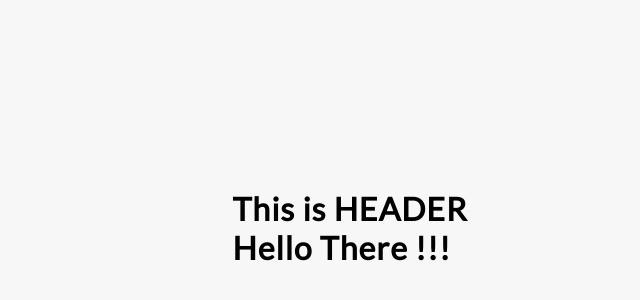
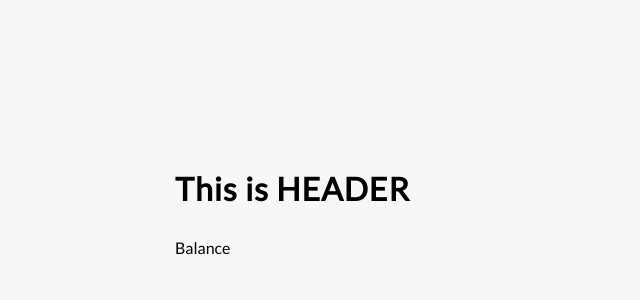
Before and after one commit to OmarMohmdSuleiman/Expense-tracker, a React (Vite) app: page / in a window 1280 px wide. Shown: the part 172-472 px from the top of the page, without its empty margins (290-930 px from the left). Built offline with nearby package versions, Linux system fonts and the light colour scheme.

Commit message:
Add Balance.jsx file as new component

```diff
--- a/src/components/App.jsx
+++ b/src/components/App.jsx
@@ -1,12 +1,16 @@
 import React from "react";
 import Header from "./Header";
+import Balance from "./Balance";
+
 
 
 function App(){
 
     return (<div>
     <Header />
-    <h1>Hello There !!!</h1>
+    <div className="container">
+        <Balance />
+    </div>
 
     </div>);
 }
--- /dev/null
+++ b/src/components/Balance.jsx
@@ -0,0 +1,6 @@
+import React from "react";
+
+function Balance(){
+    return (<div>Balance</div>);
+}
+export default Balance;
```
